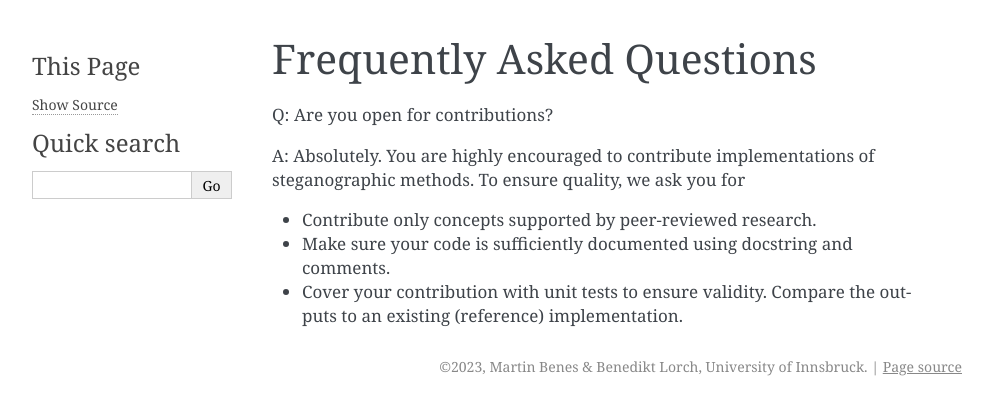
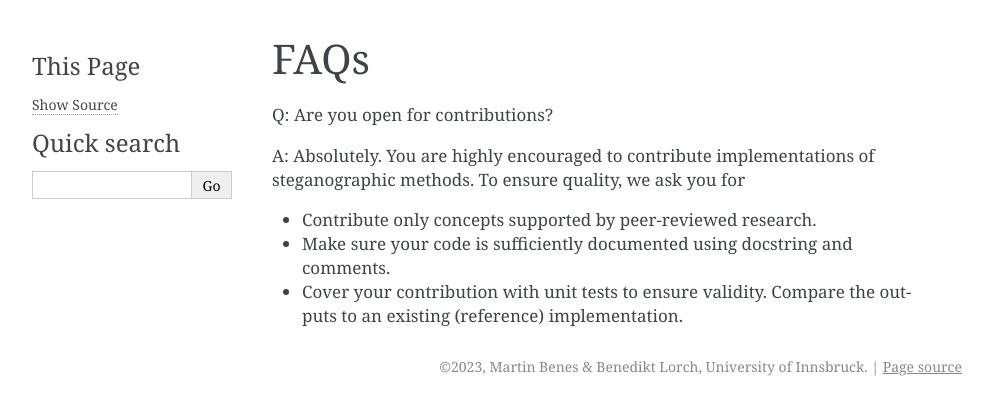
Before and after one commit to uibk-uncover/conseal, a Sphinx documentation site: the page built from docs/faq.rst, in a window 1280 px wide. Shown: the top 415 px of the page, without its empty margins (148-1141 px from the left). Built offline with Sphinx 7.4.7, drawn with Linux system fonts in a browser that asks for light colours.

Commit message:
faq renamed

```diff
--- a/docs/faq.rst
+++ b/docs/faq.rst
@@ -1,5 +1,5 @@
-Frequently Asked Questions
-===================================
+FAQs
+====
 
 Q: Are you open for contributions?
 
```
